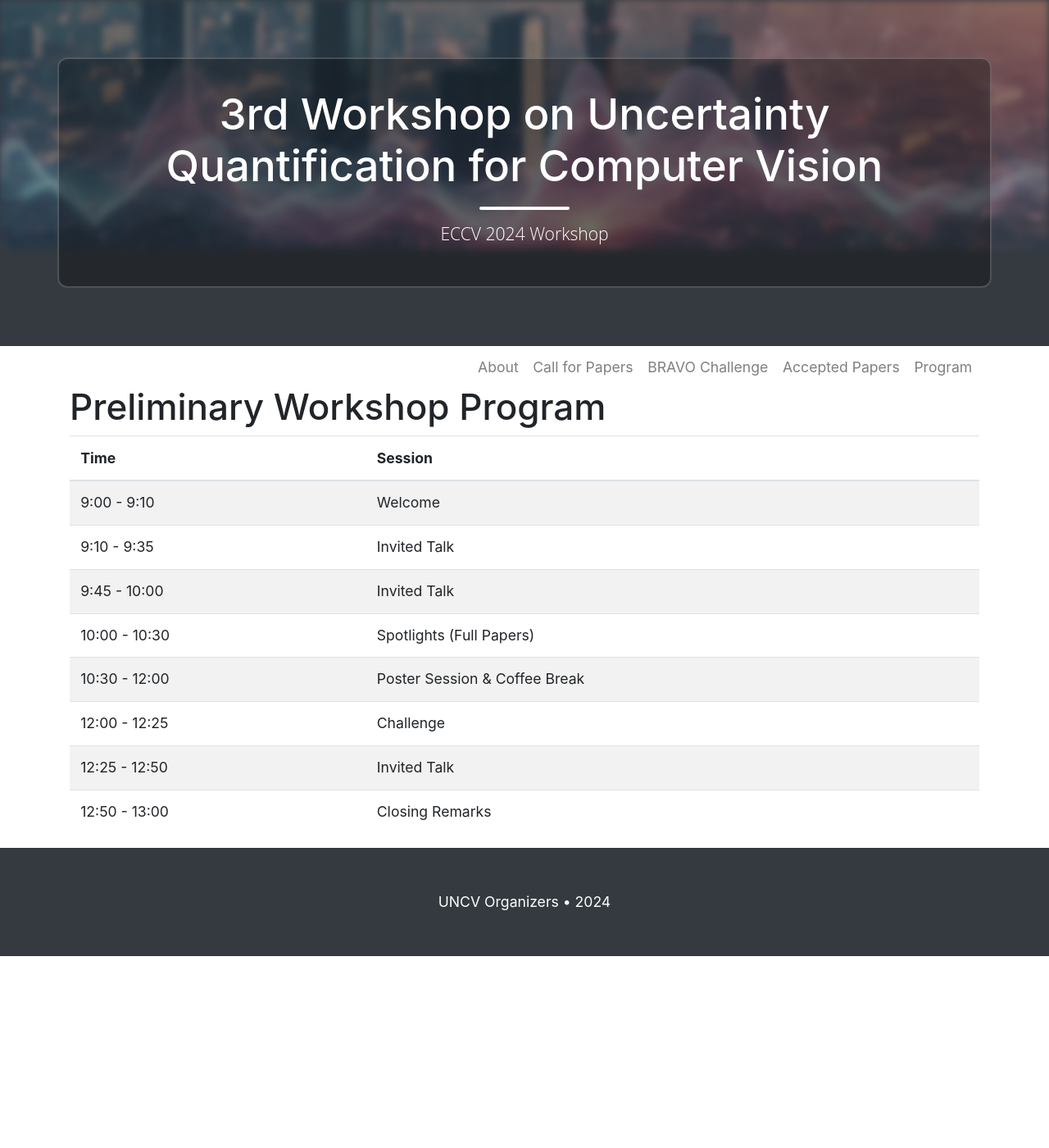
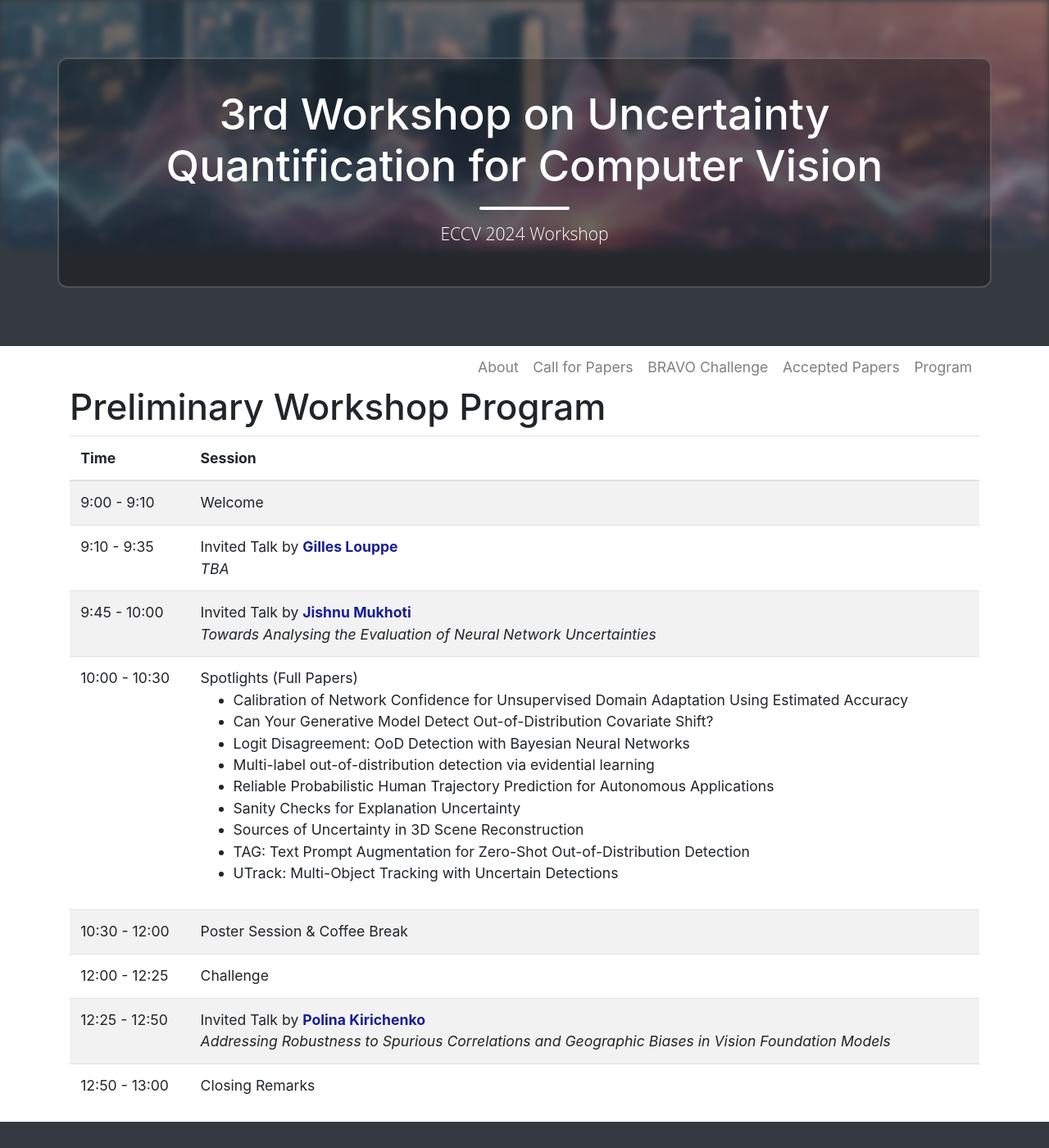
Before and after one commit to Uncertainty-CV/2024, a Jekyll site: the page built from _pages/program.md, in a window 1280 px wide and 1400 px high. Shown: the whole window at 82% size. Built offline with Jekyll 4.4.1, drawn with Linux system fonts in a browser that asks for light colours.

Commit message:
udpated program and speaker list

```diff
--- a/_data/speakers.yml
+++ b/_data/speakers.yml
@@ -15,9 +15,3 @@
   affiliation: University of Oxford
   abstract: TBA
   img: jishnu.jpg
-
-- name: Tal Schuster
-  url: https://people.csail.mit.edu/tals/
-  affiliation: Google Research
-  abstract: TBA
-  img: tal.jpg
--- a/_pages/program.md
+++ b/_pages/program.md
@@ -20,15 +20,31 @@
     </tr>
     <tr>
         <td>9:10 - 9:35</td>
-        <td>Invited Talk</td>
+        <td>Invited Talk by <strong><a href="https://glouppe.github.io/">Gilles Louppe</a></strong><br>
+        <i>TBA</i>
+        </td>
     </tr>
     <tr>
         <td>9:45 - 10:00</td>
-        <td>Invited Talk</td>
+        <td>Invited Talk by <strong><a href="https://omegafragger.github.io/">Jishnu Mukhoti</a></strong><br>
+        <i>Towards Analysing the Evaluation of Neural Network Uncertainties</i>
+        </td>
     </tr>
     <tr>
         <td>10:00 - 10:30</td>
-        <td>Spotlights (Full Papers)</td>
+        <td>Spotlights (Full Papers)<br>
+        <ul>
+            <li>Calibration of Network Confidence for Unsupervised Domain Adaptation Using Estimated Accuracy</li>
+            <li> Can Your Generative Model Detect Out-of-Distribution Covariate Shift?</li>
+            <li>Logit Disagreement: OoD Detection with Bayesian Neural Networks</li>
+            <li>Multi-label out-of-distribution detection via evidential learning</li>
+            <li>Reliable Probabilistic Human Trajectory Prediction for Autonomous Applications</li>
+            <li>Sanity Checks for Explanation Uncertainty</li>
+            <li>Sources of Uncertainty in 3D Scene Reconstruction</li>
+            <li>TAG: Text Prompt Augmentation for Zero-Shot Out-of-Distribution Detection</li>
+            <li>UTrack: Multi-Object Tracking with Uncertain Detections</li>
+        </ul>
+        </td>
     </tr>
     <tr>
         <td>10:30 - 12:00</td>
@@ -40,7 +56,9 @@
     </tr>
     <tr>
         <td>12:25 - 12:50</td>
-        <td>Invited Talk</td>
+        <td>Invited Talk by <strong><a href="https://polkirichenko.github.io/">Polina Kirichenko</a></strong><br>
+        <i>Addressing Robustness to Spurious Correlations and Geographic Biases in Vision Foundation Models</i>
+        </td>
     </tr>
     <tr>
         <td>12:50 - 13:00</td>
--- a/index.html
+++ b/index.html
@@ -24,7 +24,7 @@
 
 {% for item in site.data.speakers  %}
 
-<div class="col-12 col-sm-12 col-md-6 col-lg-6 col-xl-6">
+<div class="col-12 col-sm-12 col-md-4 col-lg-4 col-xl-4">
   <a href="{{ item.url }}">
   <div class="team-member">
 
```
